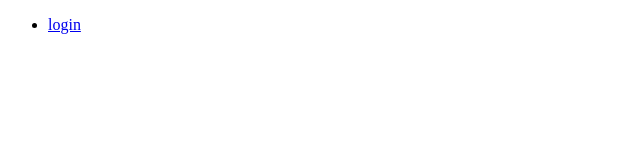
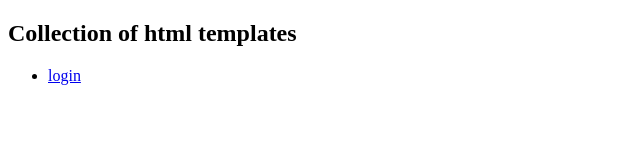
Before and after one commit to git-hgjeong/html-template, a plain HTML site: page index.html in a window 1280 px wide. Shown: the whole page, without its empty margins (0-640 px from the left). Drawn offline with Linux system fonts and the light colour scheme.

Commit message:
add title

```diff
--- a/index.html
+++ b/index.html
@@ -5,6 +5,7 @@
   <title>HTML Templates</title>
  </head>
  <body>
+     <h2>Collection of html templates</h2>
   <ul>
       <li><a href="./login.html">login</a></li>
   </ul>
```
